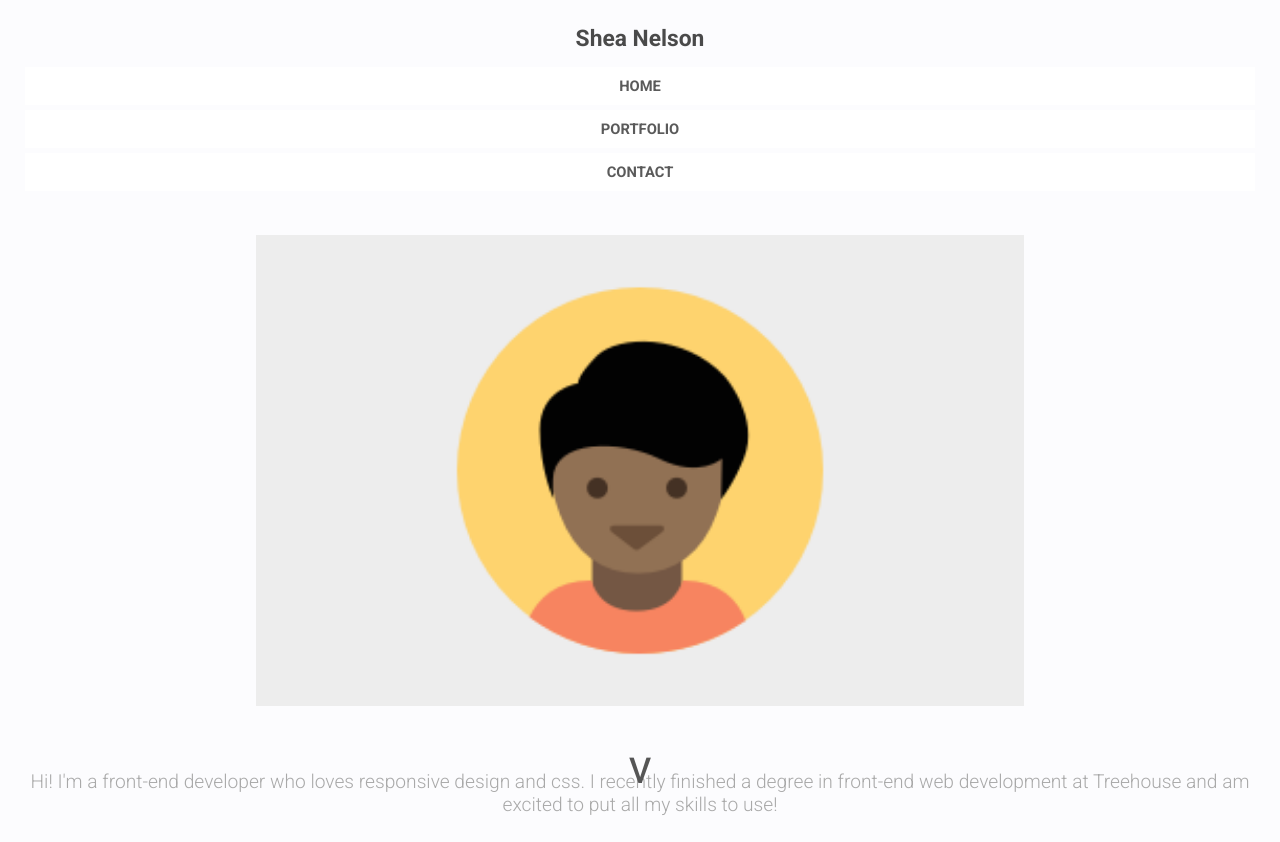
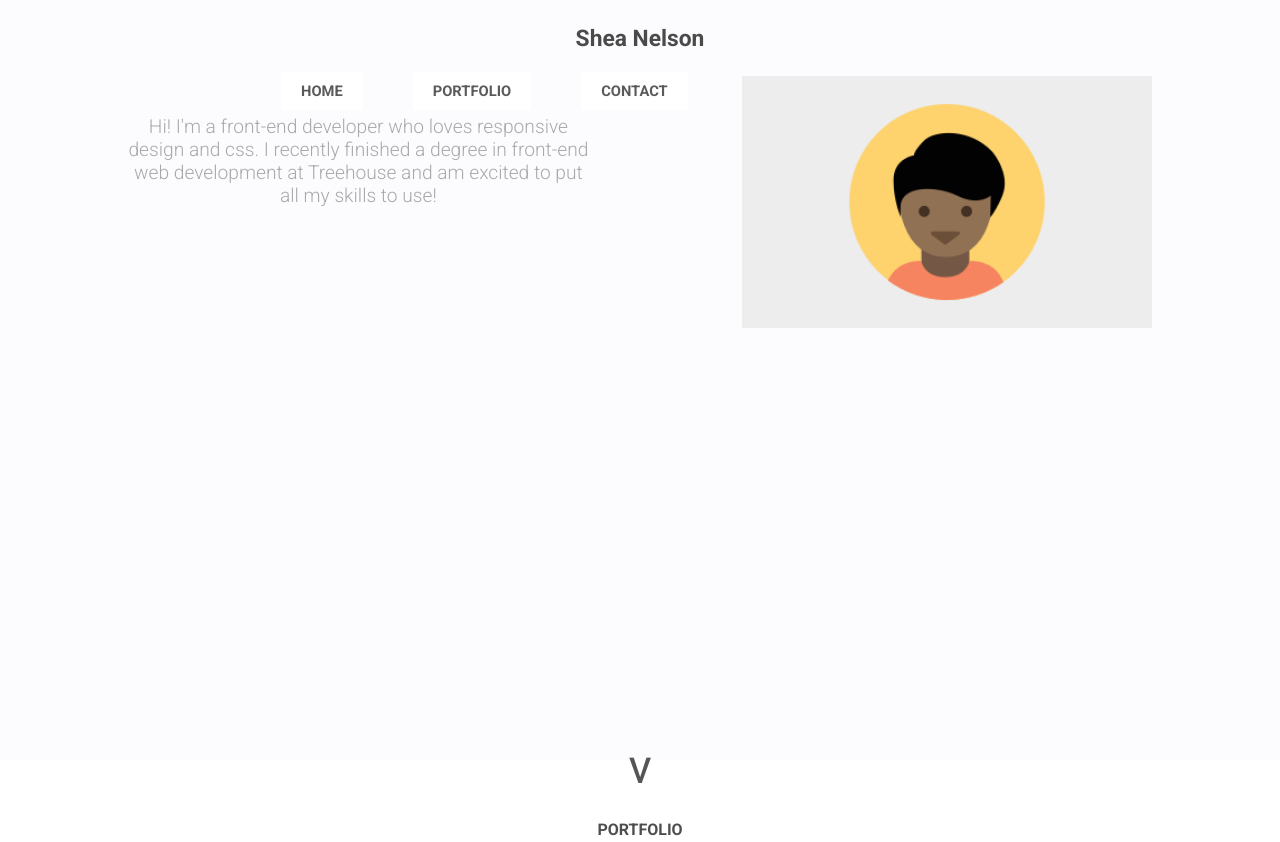
Before and after one commit to Shea-Nelson/responsive_layout_v2, a plain HTML site: page index.html in a window 1280 px wide. Shown: the top 842 px of the page. Drawn offline with Linux system fonts and the light colour scheme; a web font is replaced by a local one.

Commit message:
updated nav for < 769px

```diff
--- a/css/styles.css
+++ b/css/styles.css
@@ -145,3 +145,30 @@ footer {
     margin-bottom: 60px;
   }
 }
+
+@media screen and (min-width: 769px) {
+  .nav-items {
+    width: 60%;
+    margin: auto;
+  }
+
+  .nav-item {
+    float:left;
+  }
+
+  .hero {
+    width: 80%;
+    margin:auto;
+  }
+  .profile-image {
+    margin: 0px;
+    width: 40%;
+    float: right;
+  }
+
+  .hero-text {
+    margin: 0px;
+    width: 45%;
+    float: left;
+  }
+}
--- a/index.html
+++ b/index.html
@@ -13,9 +13,11 @@
     <nav id="navigation">
         <ul class="nav-list">
           <li class="name">Shea Nelson</li>
-          <li class="nav-item"><a href="index.html">HOME</a></li>
-          <li class="nav-item"><a href="portfolio.html">PORTFOLIO</a></li>
-          <li class="nav-item"><a href="contact.html">CONTACT</a></li>
+          <div class="nav-items">
+            <li class="nav-item"><a href="index.html">HOME</a></li>
+            <li class="nav-item"><a href="portfolio.html">PORTFOLIO</a></li>
+            <li class="nav-item"><a href="contact.html">CONTACT</a></li>
+        </div>
         </ul>
     </nav>
     <header>
```
